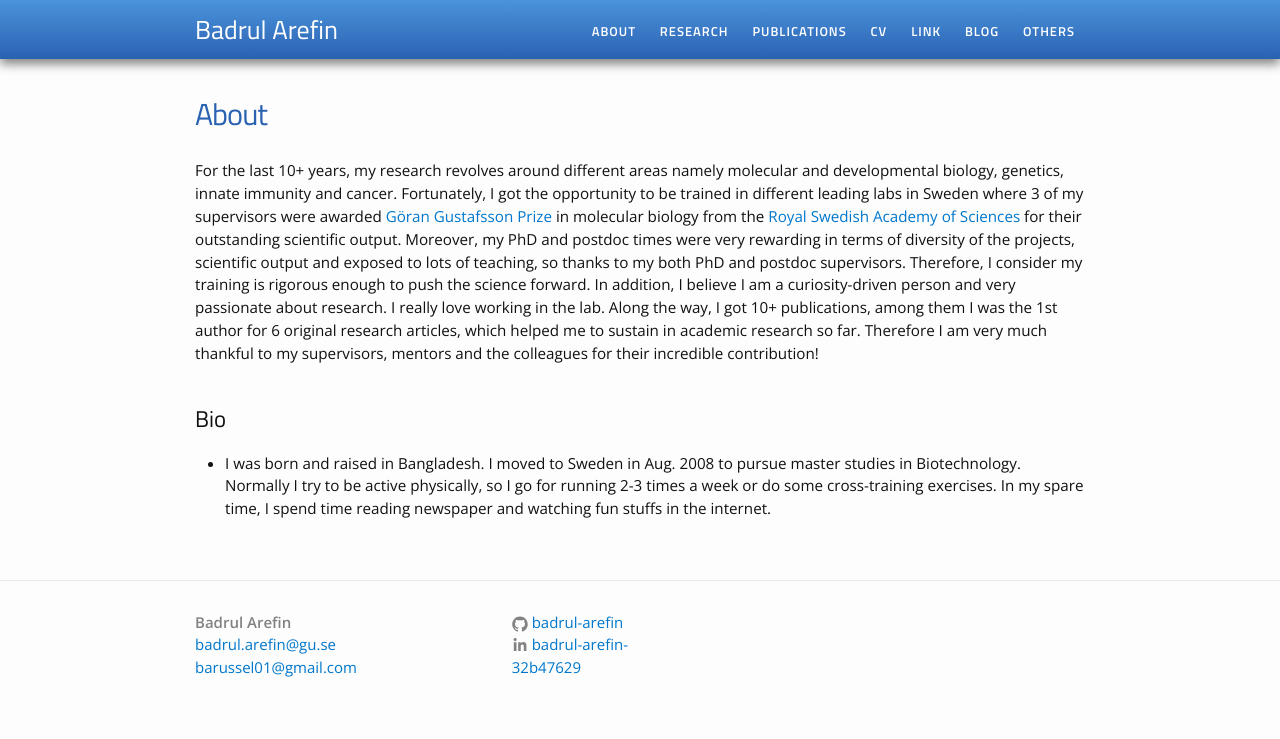
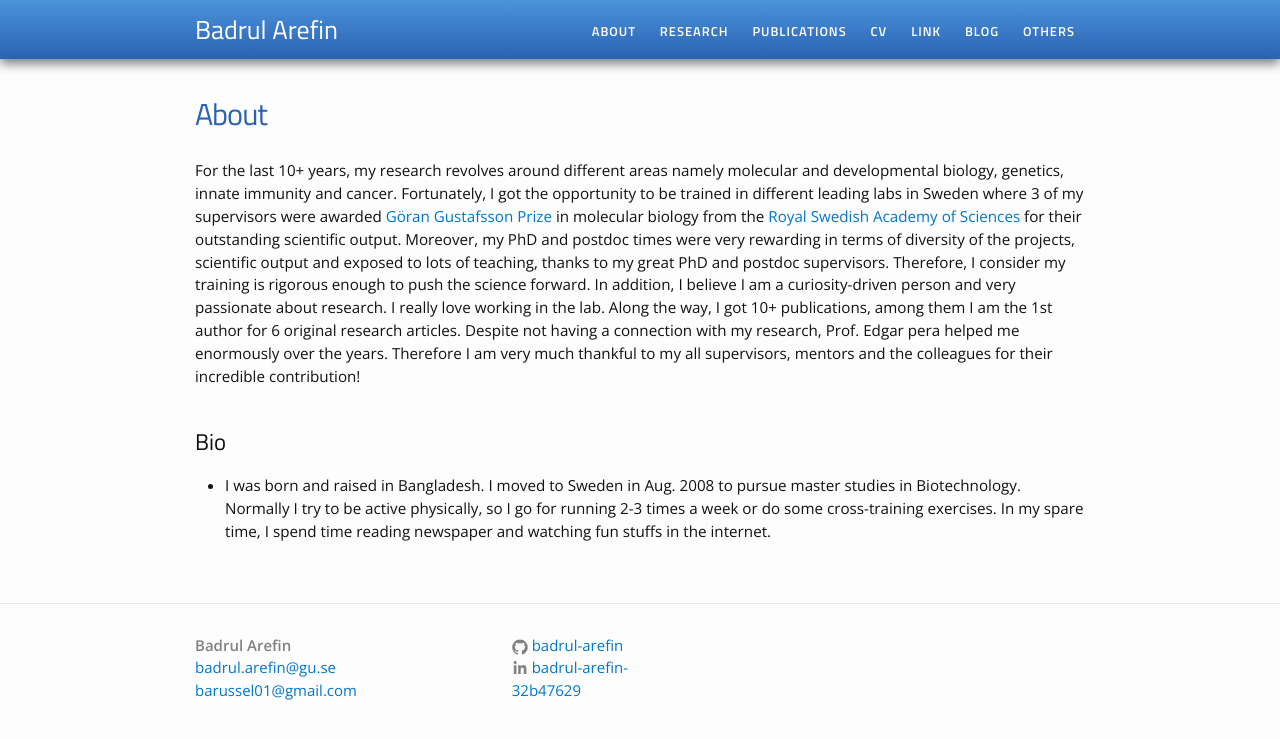
Before and after one commit to Badrul-Arefin/badrul-arefin.github.io, a Jekyll site: the page built from about.md, in a window 1280 px wide. Shown: the top 739 px of the page. Built offline with Jekyll 4.4.1, drawn with Linux system fonts in a browser that asks for light colours.

Commit message:
Update about.md

```diff
--- a/about.md
+++ b/about.md
@@ -4,7 +4,7 @@
 permalink: /about/
 ---
 
-For the last 10+ years, my research revolves around different areas namely molecular and developmental biology, genetics, innate immunity and cancer. Fortunately, I got the opportunity to be trained in different leading labs in Sweden where 3 of my supervisors were awarded <a href="https://en.wikipedia.org/wiki/G%C3%B6ran_Gustafsson_Prize">Göran Gustafsson Prize</a> in molecular biology from the <a href="https://kva.se/sv/priser/goran-gustafssonprisen">Royal Swedish Academy of Sciences </a> for their outstanding scientific output. Moreover, my PhD and postdoc times were very rewarding in terms of diversity of the projects, scientific output and exposed to lots of teaching, so thanks to my both PhD and postdoc supervisors. Therefore, I consider my training is rigorous enough to push the science forward. In addition, I believe I am a curiosity-driven person and very passionate about research. I really love working in the lab. Along the way, I got 10+ publications, among them I was the 1st author for 6 original research articles, which helped me to sustain in academic research so far. Therefore I am very much thankful to my supervisors, mentors and the colleagues for their incredible contribution!<br><br>
+For the last 10+ years, my research revolves around different areas namely molecular and developmental biology, genetics, innate immunity and cancer. Fortunately, I got the opportunity to be trained in different leading labs in Sweden where 3 of my supervisors were awarded <a href="https://en.wikipedia.org/wiki/G%C3%B6ran_Gustafsson_Prize">Göran Gustafsson Prize</a> in molecular biology from the <a href="https://kva.se/sv/priser/goran-gustafssonprisen">Royal Swedish Academy of Sciences </a> for their outstanding scientific output. Moreover, my PhD and postdoc times were very rewarding in terms of diversity of the projects, scientific output and exposed to lots of teaching, thanks to my great PhD and postdoc supervisors. Therefore, I consider my training is rigorous enough to push the science forward. In addition, I believe I am a curiosity-driven person and very passionate about research. I really love working in the lab. Along the way, I got 10+ publications, among them I am the 1st author for 6 original research articles. Despite not having a connection with my research, Prof. Edgar pera helped me   enormously over the years. Therefore I am very much thankful to my all supervisors, mentors and the colleagues for their incredible contribution!<br><br>
 
 <h2>Bio</h2>
 <ul>
```
